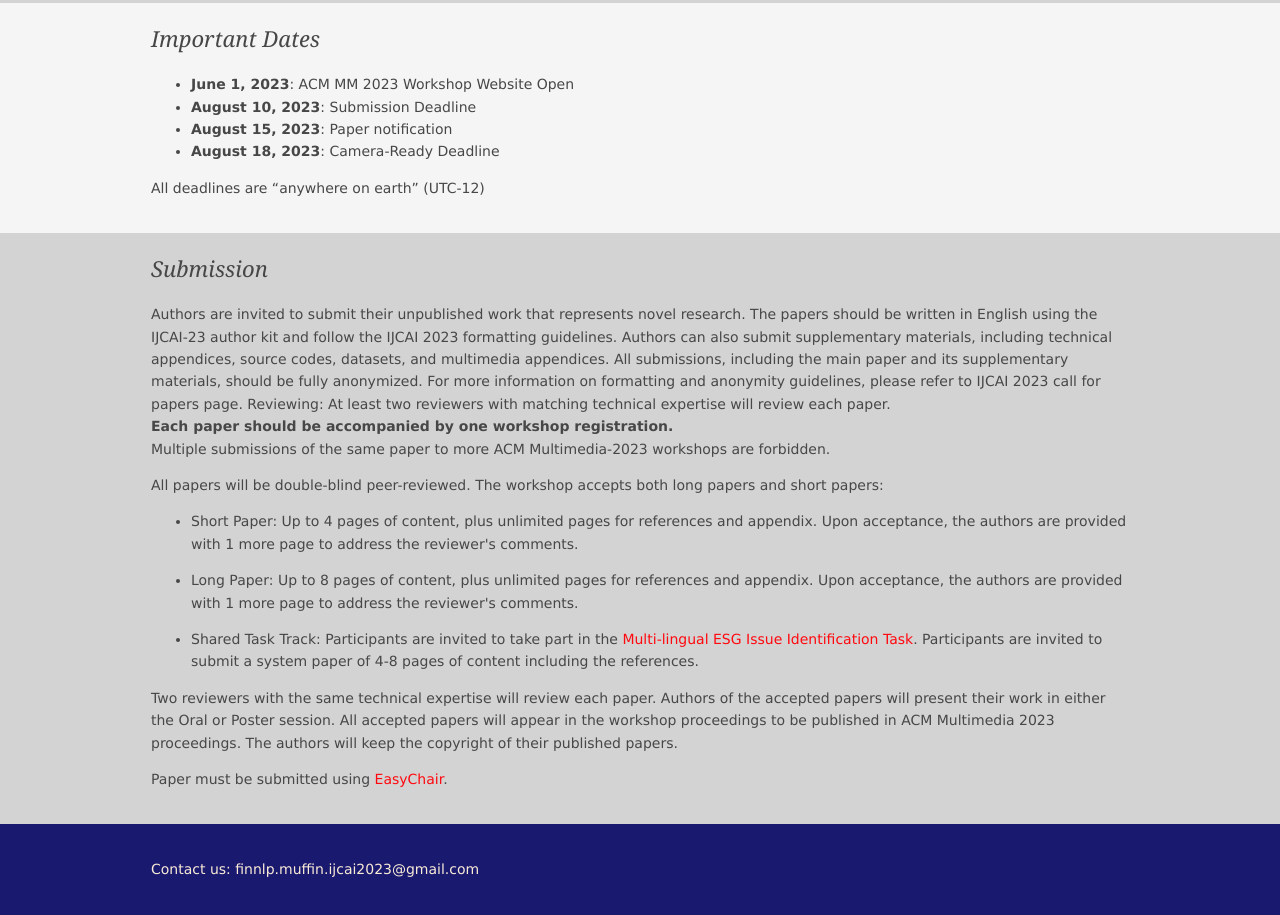
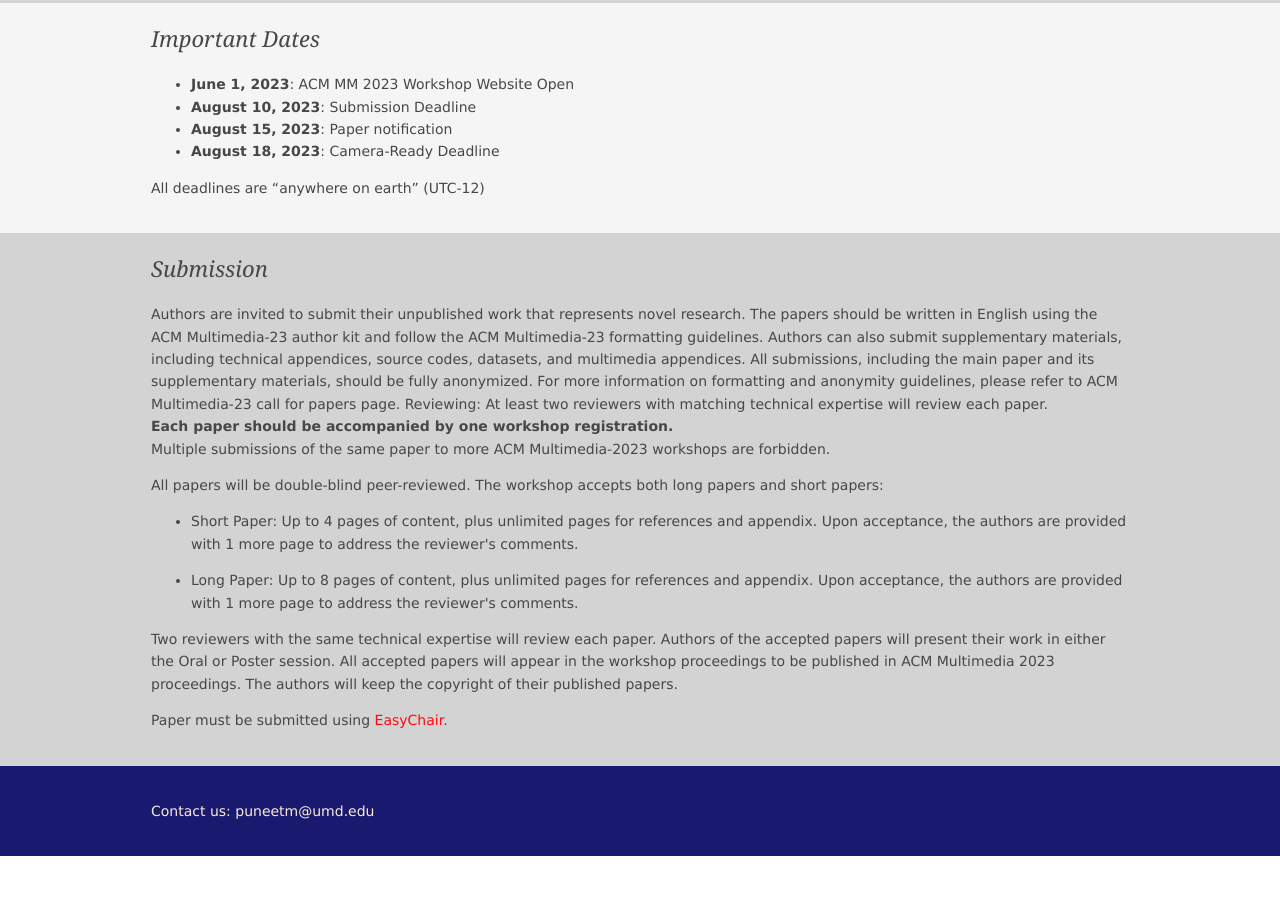
Before and after one commit to GenerativeAI4Finance-MM23/GenerativeAI4Finance-MM23.github.io, a plain HTML site: page cfp.html in a window 1280 px wide. Shown: the part 2160-3075 px from the top of the page. After the commit the page ends 3016 px from the top, so only its background shows below. Drawn offline with Linux system fonts and the light colour scheme.

Commit message:
Update cfp.html

```diff
--- a/cfp.html
+++ b/cfp.html
@@ -129,10 +129,10 @@
       <div>
         <h6 class="heading">Submission</h6>
         <p>Authors are invited to submit their unpublished work that represents novel research.
-           The papers should be written in English using the IJCAI-23 author kit and follow the IJCAI 2023 formatting guidelines.
+           The papers should be written in English using the ACM Multimedia-23 author kit and follow the ACM Multimedia-23 formatting guidelines.
            Authors can also submit supplementary materials, including technical appendices, source codes, datasets, and multimedia appendices.
            All submissions, including the main paper and its supplementary materials, should be fully anonymized.
-           For more information on formatting and anonymity guidelines, please refer to IJCAI 2023 call for papers page.
+           For more information on formatting and anonymity guidelines, please refer to ACM Multimedia-23 call for papers page.
           Reviewing: At least two reviewers with matching technical expertise will review each paper.
           <br><b> Each paper should be accompanied by one workshop registration. </b><br>
 
@@ -154,11 +154,6 @@ Multiple submissions of the same paper to more ACM Multimedia-2023 workshops are
               Upon acceptance, the authors are provided with 1 more page to address the reviewer's comments.
             </p>
           </li>
-          <li>
-            <p>
-              Shared Task Track:  Participants are invited to take part in the <a href="https://sites.google.com/nlg.csie.ntu.edu.tw/finnlp-2023/shared-task-esg-issue">Multi-lingual ESG Issue Identification Task</a>. Participants are invited to submit a system paper of 4-8 pages of content including the references.
-             </p>
-          </li>
         </ul>
 
         <p>Two reviewers with the same technical expertise will review each paper.
@@ -179,7 +174,7 @@ Multiple submissions of the same paper to more ACM Multimedia-2023 workshops are
 <div class="wrapper row3" style="background-color: midnightblue;">
   <main class="hoc container clear">
     <div class="clear">
-      <p style="color: antiquewhite;">Contact us: finnlp.muffin.ijcai2023@gmail.com</p>
+      <p style="color: antiquewhite;">Contact us: puneetm@umd.edu</p>
     </div>
   </main>
 </div>
```
